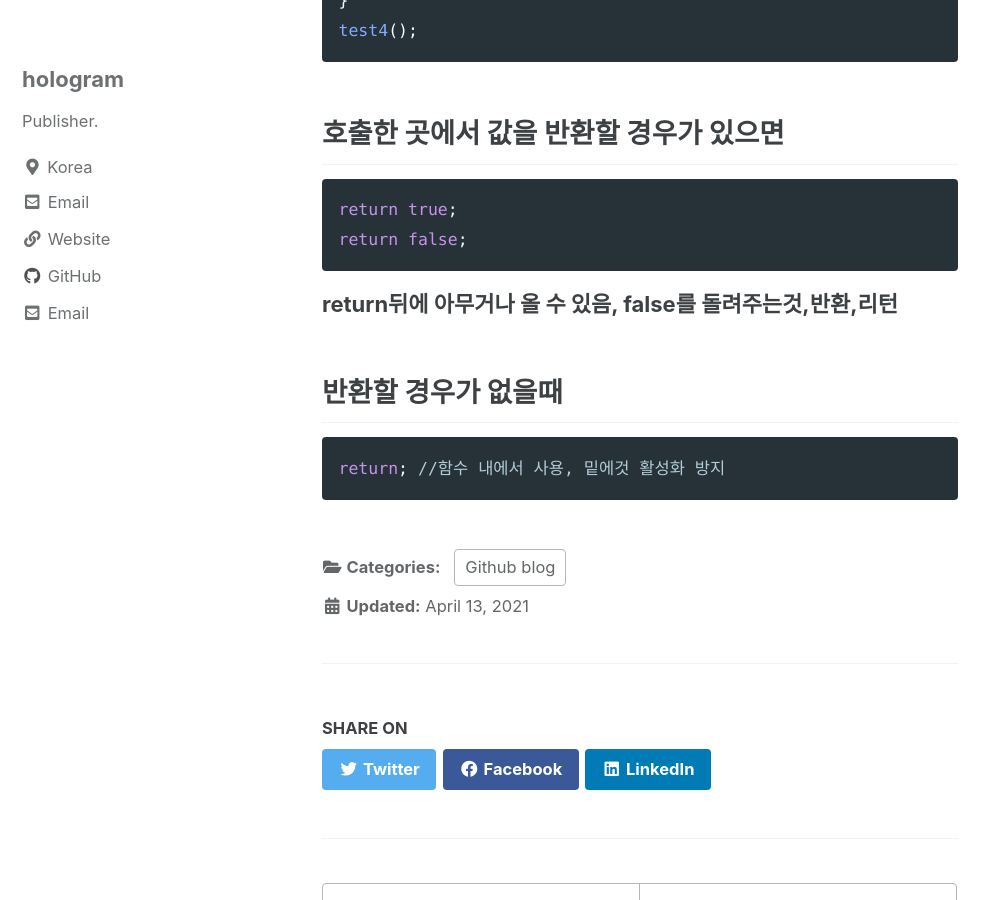
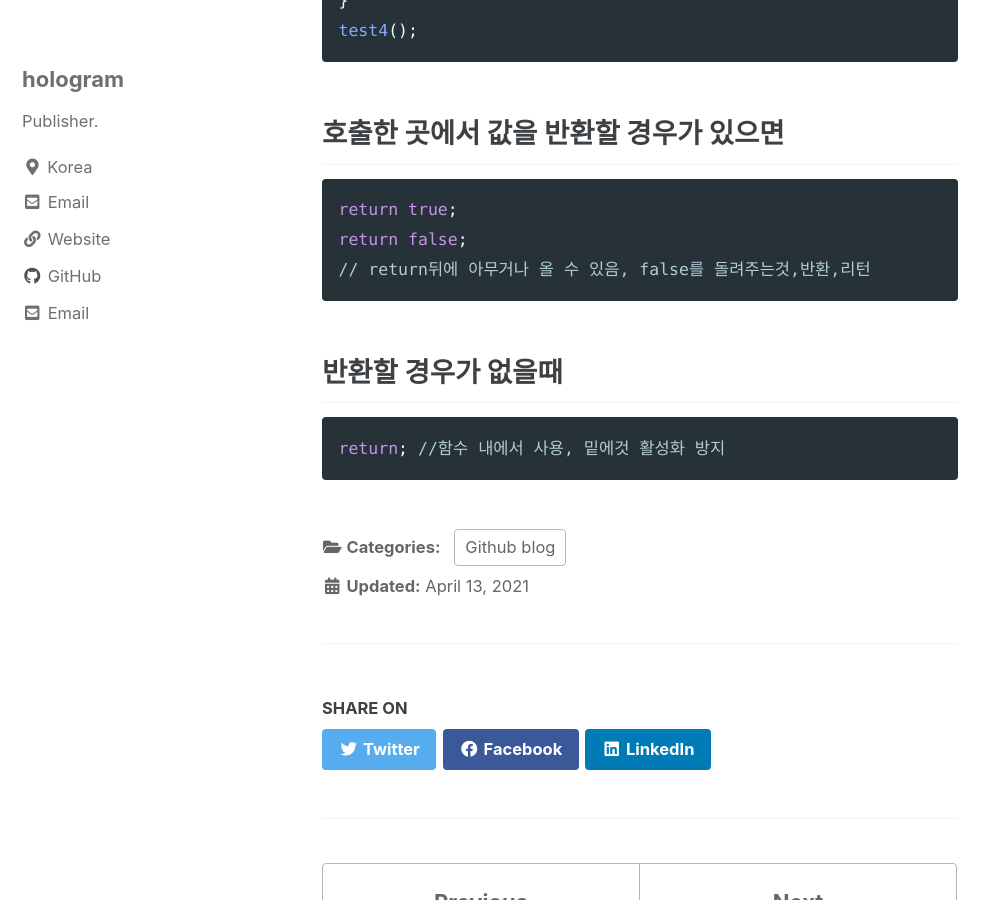
Before and after one commit to holo-gram/holo-gram.github.io, a Jekyll site: the page built from _posts/2021-04-13-return.md, in a window 1280 px wide and 900 px high, scrolled down 1627 px. Shown: the whole window, without its empty margins (0-998 px from the left). Built offline with Jekyll 4.4.1, drawn with Linux system fonts in a browser that asks for light colours; cached includes are drawn as plain includes.

````diff
--- a/_posts/2021-04-13-return.md
+++ b/_posts/2021-04-13-return.md
@@ -54,8 +54,8 @@ test4();
 ```js
 return true;
 return false;
+// return뒤에 아무거나 올 수 있음, false를 돌려주는것,반환,리턴
 ```
-**return뒤에 아무거나 올 수 있음, false를 돌려주는것,반환,리턴**
 
 
 ## 반환할 경우가 없을때
````
